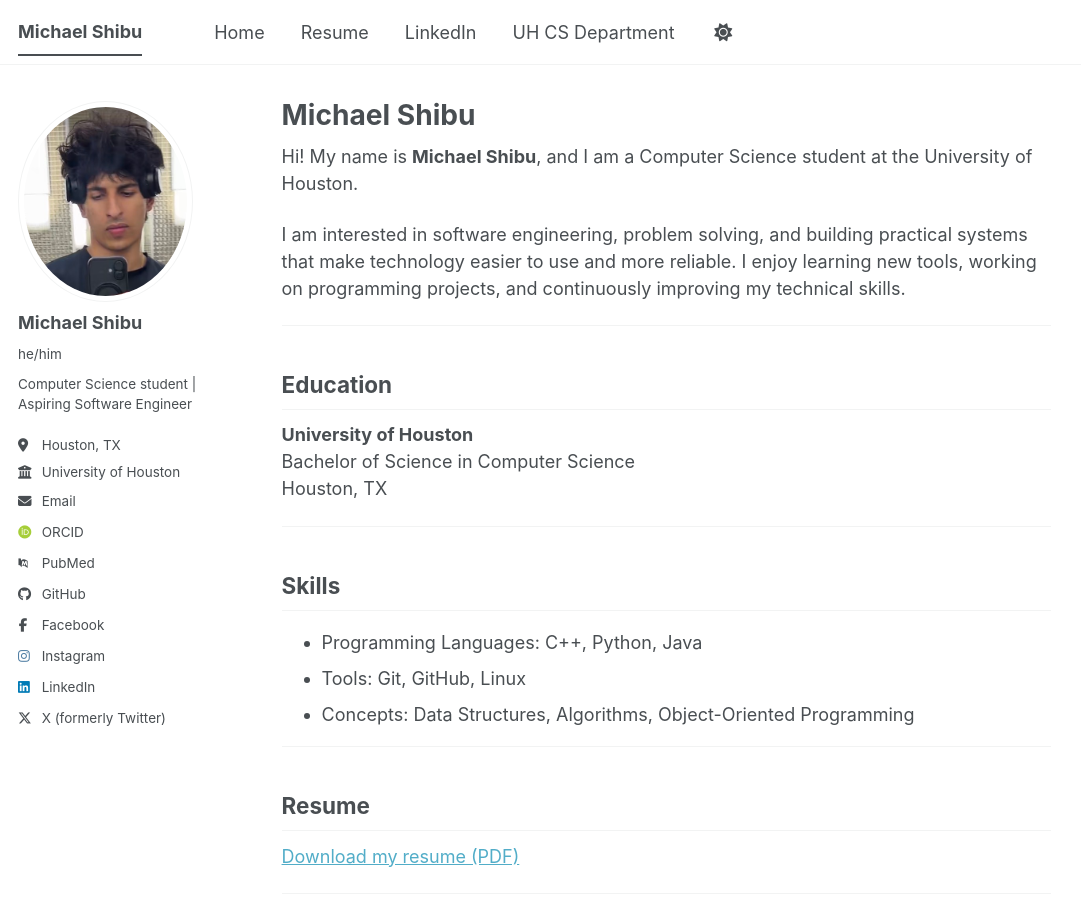
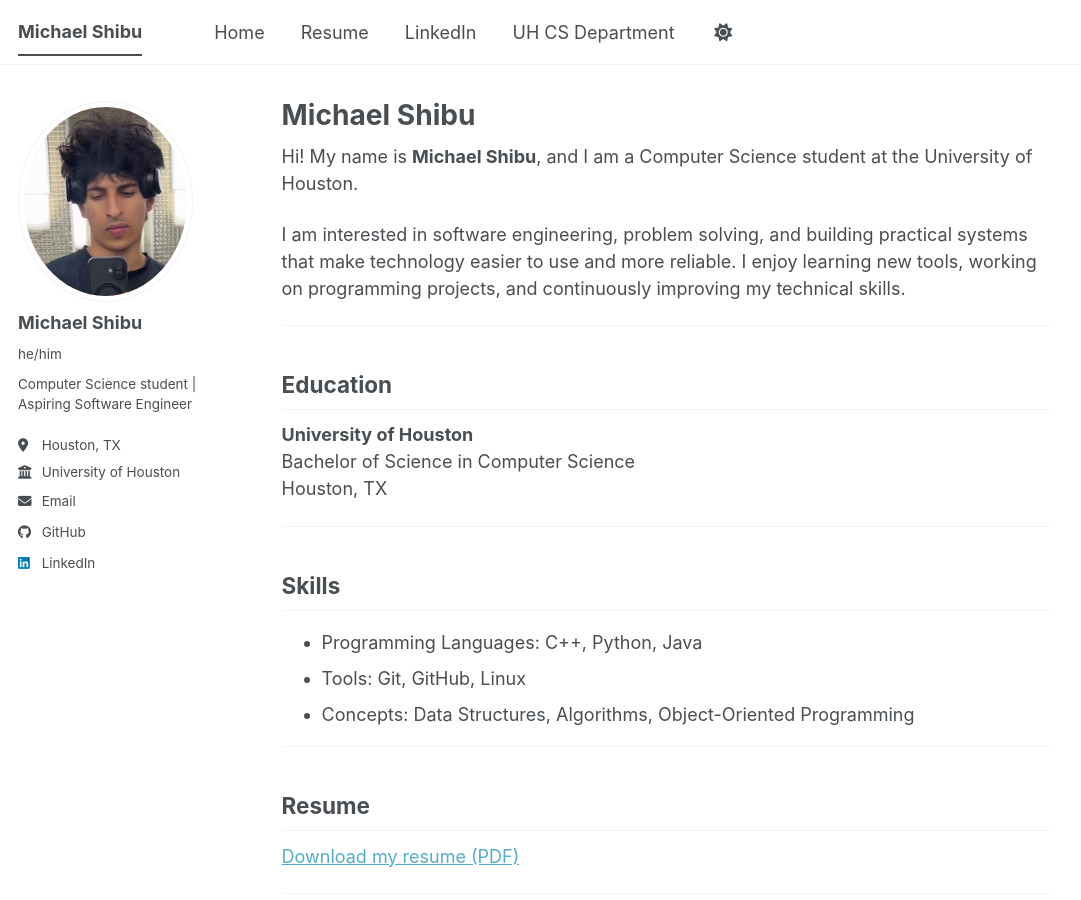
Before and after one commit to michaelshibu101-sketch/michaelshibu101-sketch.github.io, a Jekyll site: the page built from _pages/about.md, in a window 1280 px wide and 900 px high. Shown: the whole window, without its empty margins (0-1081 px from the left). Built offline with Jekyll 4.4.1, drawn with Linux system fonts in a browser that asks for light colours; some web fonts are replaced; a script bundle is joined from its source files by our own code; library files that are not in the unit come from our copies.

Commit message:
Update _config.yml

```diff
--- a/_config.yml
+++ b/_config.yml
@@ -30,10 +30,10 @@
 
   inspire-hep      :
   impactstory      :
-  orcid            : "https://orcid.org/yourorcidurl"
+
   semantic         :
   ssrn             :
-  pubmed           : "https://www.ncbi.nlm.nih.gov/pubmed/?term=john+snow"
+
   researchgate     :
   scopus           :
   zotero           :
@@ -48,9 +48,6 @@
 
   # Social media
   linkedin         : "https://www.linkedin.com/in/michael-shibu-9a3761340/"
-  twitter          : ""
-  instagram        : ""
-  facebook         : ""
 
 # Publication Category
 publication_category:
```
